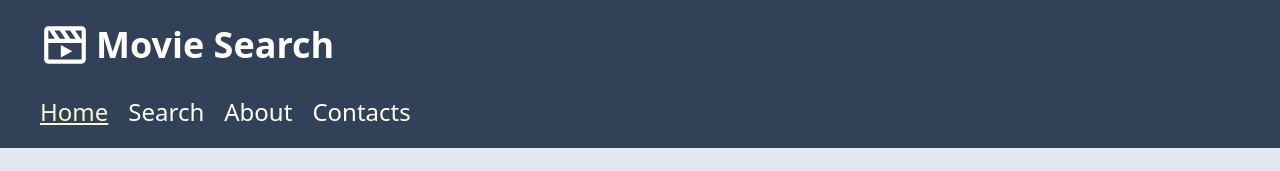
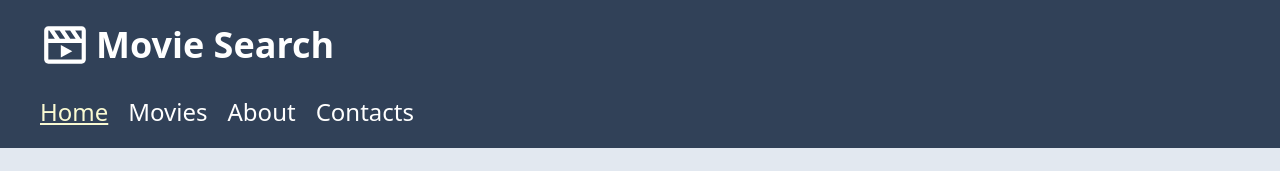
Before and after one commit to Dotssy/react-movie-search, a React (Vite) app: page / in a window 1280 px wide. Shown: the top 171 px of the page. Built offline with nearby package versions, Linux system fonts and the light colour scheme.

Commit message:
Renamed Search component and route to Movies

```diff
--- a/src/App.jsx
+++ b/src/App.jsx
@@ -1,7 +1,7 @@
 import { BrowserRouter, Route, Routes } from 'react-router'
 import MainLayout from './layouts/MainLayout'
 import Home from './components/Home'
-import Search from './components/Search'
+import Movies from './components/Movies'
 import About from './components/About'
 import Contacts from './components/Contacts'
 import UserWarning from './components/UserWarning'
@@ -13,7 +13,7 @@ function App() {
         <Routes>
           <Route path="/" element={<MainLayout />}>
             <Route index element={<Home />} />
-            <Route path="search" element={<Search />} />
+            <Route path="movies" element={<Movies />} />
             <Route path="about" element={<About />} />
             <Route path="contacts" element={<Contacts />} />
           </Route>
--- a/src/components/Home.jsx
+++ b/src/components/Home.jsx
@@ -25,7 +25,7 @@ const Home = () => {
         molestiae?
       </p>
       <Link
-        to="search"
+        to="movies"
         className="text-blue-500 hover:text-blue-400 hover:underline transition-colors"
       >
         Start searching
--- a/src/components/MovieCard.jsx
+++ b/src/components/MovieCard.jsx
@@ -20,7 +20,7 @@ const MovieCard = ({ movieData }) => {
           {Year}, {Type}
         </span>
         <Link
-          to={`../movies/${slug}`}
+          to={slug}
           className="text-blue-400 text-xl hover:underline hover:text-blue-300 transition-colors"
         >
           Read more
--- a/src/components/Search.jsx
+++ b/src/components/Movies.jsx
@@ -1,7 +1,7 @@
 import SearchForm from './SearchForm'
 import MovieList from './MovieList'
 
-const Search = () => {
+const Movies = () => {
   return (
     <div className="text-2xl flex flex-col gap-8 text-gray-600">
       <SearchForm />
@@ -10,4 +10,4 @@ const Search = () => {
   )
 }
 
-export default Search
+export default Movies
--- a/src/components/Navigation.jsx
+++ b/src/components/Navigation.jsx
@@ -6,7 +6,7 @@ const Navigation = () => {
       <NavLink to="." end>
         Home
       </NavLink>
-      <NavLink to="search">Search</NavLink>
+      <NavLink to="movies">Movies</NavLink>
       <NavLink to="about">About</NavLink>
       <NavLink to="contacts">Contacts</NavLink>
     </nav>
```
